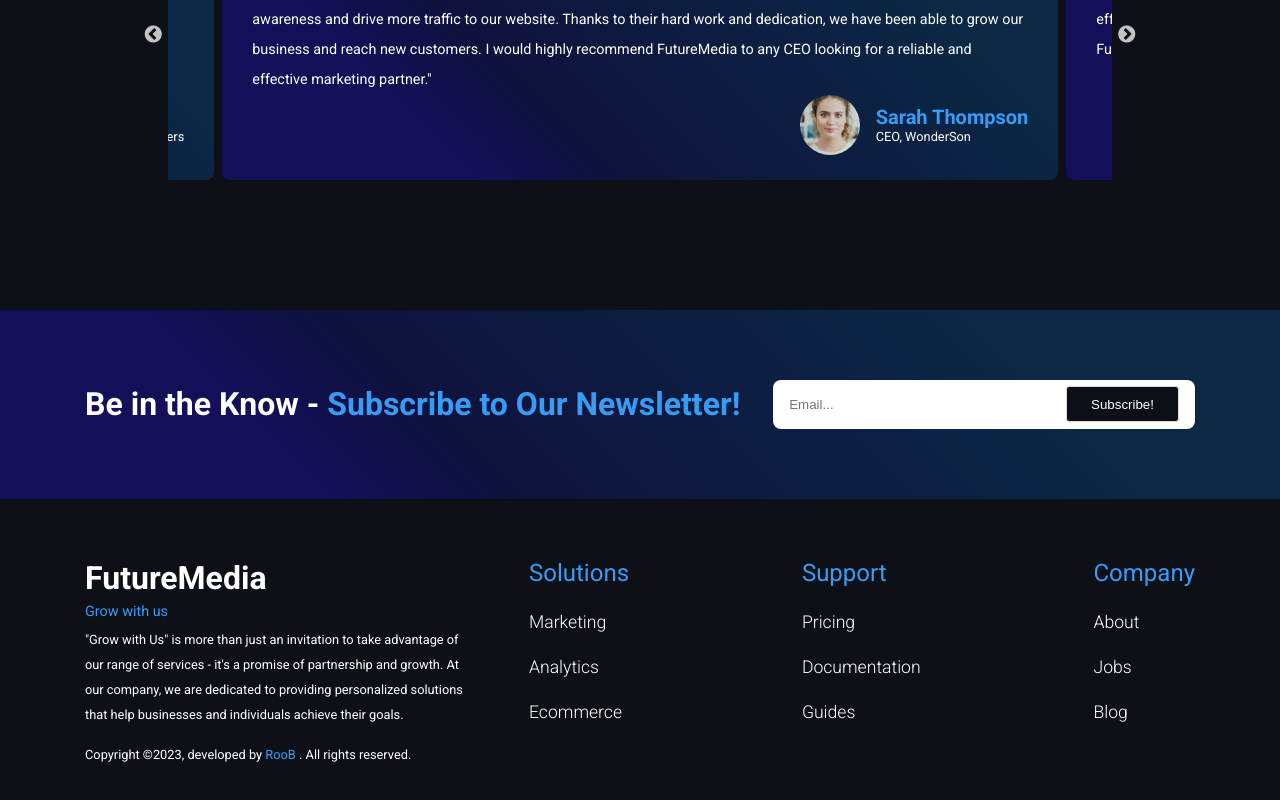
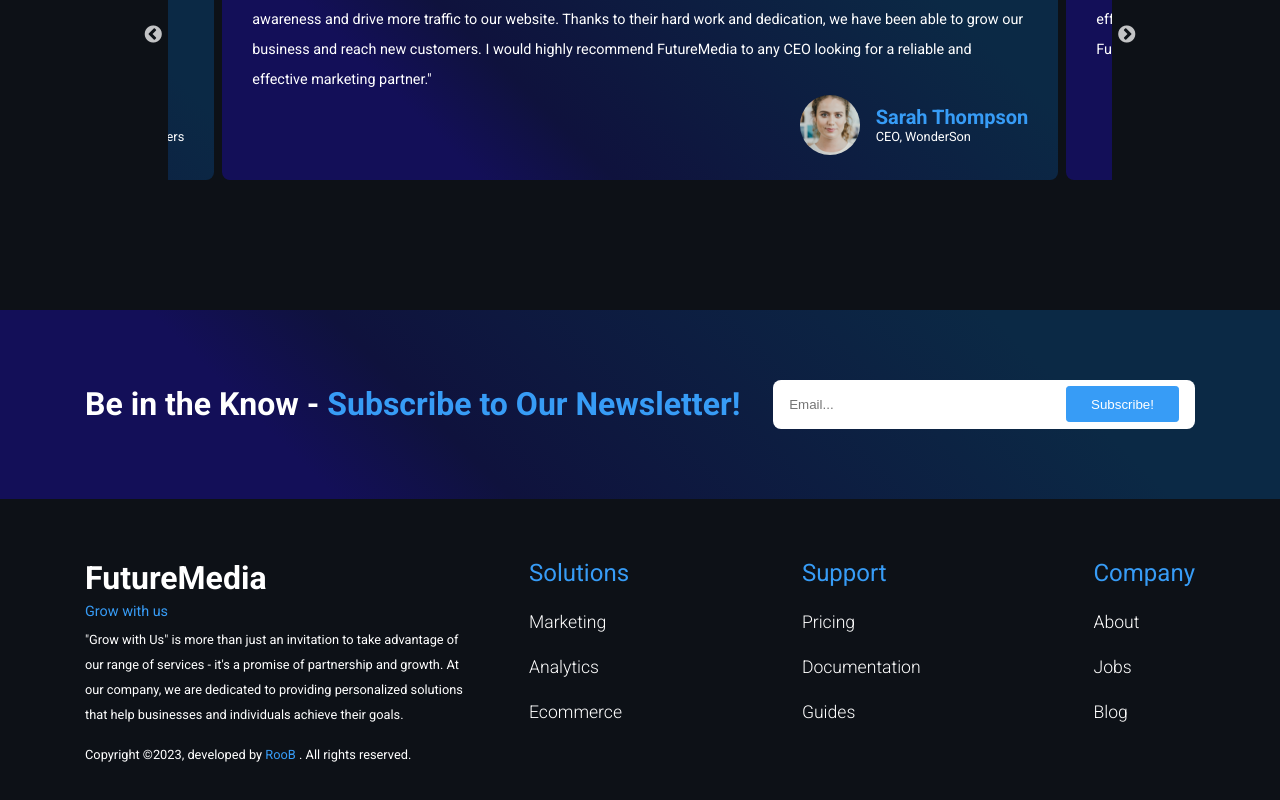
Before and after one commit to xroobix/AgencyWebsite, a React (Vite) app: page / in a window 1280 px wide. Shown: the part 4136-4936 px from the top of the page. Built offline with nearby package versions, Linux system fonts and the light colour scheme.

Commit message:
Change button classname

```diff
--- a/src/Components/Newsletter/Newsletter.tsx
+++ b/src/Components/Newsletter/Newsletter.tsx
@@ -20,7 +20,7 @@ export const Newsletter = () => {
               />
               <input
                 type="submit"
-                className="secondary__btn"
+                className="primary__btn"
                 value="Subscribe!"
               />
             </form>
```
